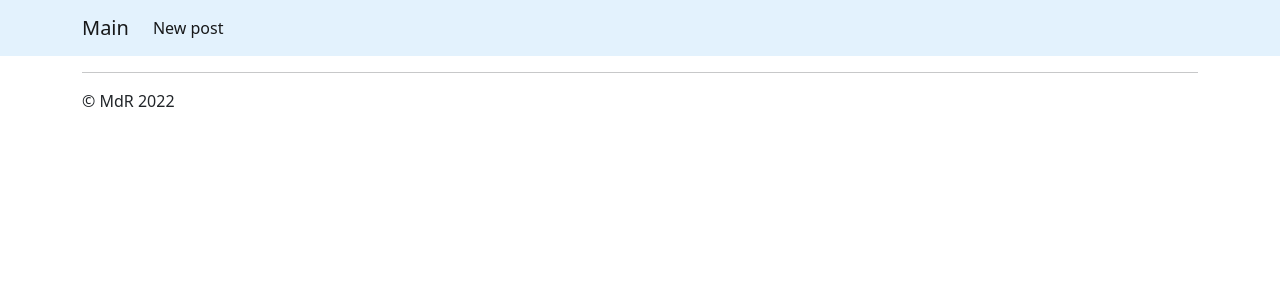
After one commit to mtashtanovski/Exam_6_py_group9_MT, a Django app: template source/webapp/templates/base.html in a window 1280 px wide. The commit adds this page. Shown: the top 300 px of the page. Run offline with Django 3.2, Linux system fonts and the light colour scheme; the template is opened without the code that fills it, so the values that code supplies are empty.

Commit message:
Modified view of index.html inherited by created new base.html. In main page notes are ordered by descending (the newest first). Added some bootstrap styles.

```diff
--- /dev/null
+++ b/source/webapp/templates/base.html
@@ -0,0 +1,47 @@
+{% load static %}
+<!doctype html>
+<html lang="en">
+<head>
+    <meta charset="UTF-8">
+    <meta name="viewport" content="width=device-width, user-scalable=no, initial-scale=1.0, maximum-scale=1.0, minimum-scale=1.0">
+    <meta http-equiv="X-UA-Compatible" content="ie=edge">
+    <title>{% block title %}{% endblock %}</title>
+    <!-- Bootstrap styles -->
+    <link href="https://cdn.jsdelivr.net/npm/bootstrap@5.1.3/dist/css/bootstrap.min.css" rel="stylesheet" integrity="sha384-1BmE4kWBq78iYhFldvKuhfTAU6auU8tT94WrHftjDbrCEXSU1oBoqyl2QvZ6jIW3" crossorigin="anonymous">
+    <!-- Local styles-->
+    <link rel="stylesheet" href="{% static 'css/style.css' %}">
+</head>
+<body>
+    <!-- Navbar-->
+    <nav class="navbar navbar-expand-lg navbar-light" style="background-color: #e3f2fd;">
+        <div class="container">
+            <a class="navbar-brand" href={% url 'index' %}>Main</a>
+            <button class="navbar-toggler" type="button" data-bs-toggle="collapse" data-bs-target="#navbarNav" aria-controls="navbarNav" aria-expanded="false" aria-label="Toggle navigation">
+                <span class="navbar-toggler-icon"></span>
+            </button>
+            <div class="collapse navbar-collapse" id="navbarNav">
+                <ul class="navbar-nav">
+                    {% block nav %}
+                    <li class="nav-item">
+                        <a class="nav-link active" aria-current="page" href="#">New post</a>
+                    </li>
+                    {% endblock %}
+                </ul>
+            </div>
+        </div>
+    </nav>
+
+    <!-- Page content-->
+    {% block content %}
+    {% endblock %}
+
+    <!--Footer-->
+    <footer class="container">
+        <hr>
+        <p>&copy; MdR 2022</p>
+    </footer>
+
+    <!-- Bootstrap scripts-->
+    <script src="https://cdn.jsdelivr.net/npm/bootstrap@5.1.3/dist/js/bootstrap.bundle.min.js" integrity="sha384-ka7Sk0Gln4gmtz2MlQnikT1wXgYsOg+OMhuP+IlRH9sENBO0LRn5q+8nbTov4+1p" crossorigin="anonymous"></script>
+</body>
+</html>
```
Also changed, not shown: source/webapp/templates/index.html (+41 -13 lines), source/webapp/views.py (+5 -2 lines), source/webapp/static/css/styles.css (added).
